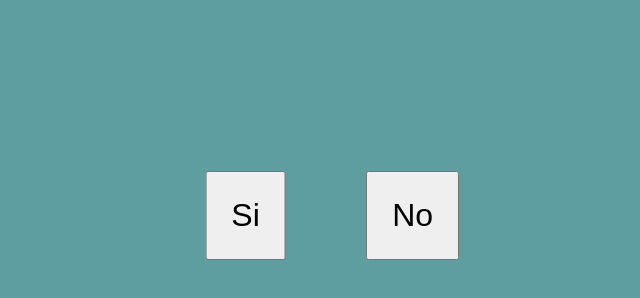
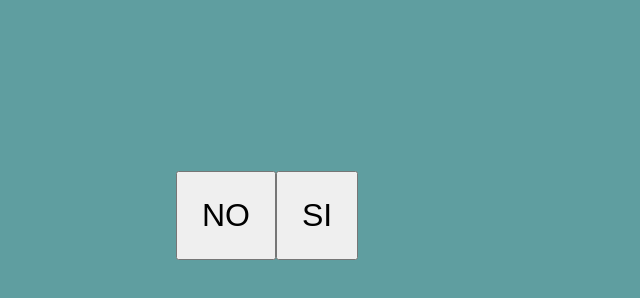
Before and after one commit to koatmy/DocumentoP, a plain HTML site: page index.html in a window 1280 px wide. Shown: the part 250-548 px from the top of the page, without its empty margins (314-954 px from the left). Drawn offline with Linux system fonts and the light colour scheme.

Commit message:
index.html

```diff
--- a/index.html
+++ b/index.html
@@ -4,15 +4,15 @@
     <meta charset="UTF-8">
     <meta http-equiv="X-UA-Compatible" content="IE=edge">
     <meta name="viewport" content="width=device-width, initial-scale=1.0">
-    <title>Declaración</title>
+    <title>Pregunta</title>
     <link rel="stylesheet" href="estilos.css">
 </head>
 <body>
 
     <div class="contenedor">
-        <p>¿Vas a pasar el curso?</p>
-        <button id="yesBtn">Si</button>
-        <button id="noBtn">No</button>
+        <p>¿me quieres?</p>
+<button id="noBtn">SI</button>
+        <button id="yesBtn">NO</button>
     </div>
     <script src="index.js"></script>
 
```
